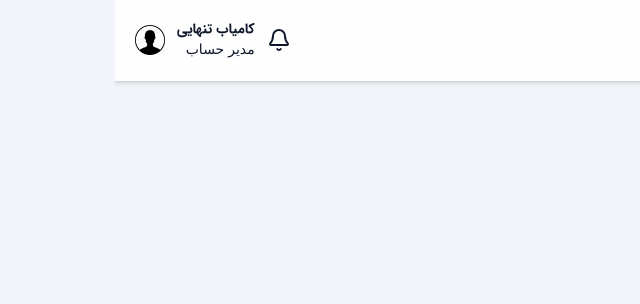
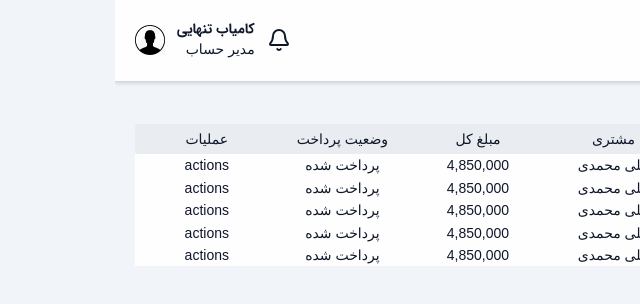
Before and after one commit to KamyabT/forooshyar, a Next.js app: page /invoices in a window 1280 px wide. Shown: the top 304 px of the page, without its empty margins (640-1280 px from the left). Built offline with nearby package versions, Linux system fonts and the light colour scheme; a web font is replaced by a local one.

Commit message:
working on not found page and loading and building invoices list and dynamic routes

```diff
--- /dev/null
+++ b/src/app/(dashboard)/invoices/[invoiceId]/error.tsx
@@ -0,0 +1,16 @@
+"use client";
+
+type ErrorProps = {
+  error: Error & { digest?: string };
+  reset: () => void;
+};
+
+export default function Error({ error, reset }: ErrorProps) {
+  return (
+    <div>
+      <h2>Something went wrong!</h2>
+      <p>{error.message}</p>
+      <button onClick={() => reset()}>Try again</button>
+    </div>
+  );
+}
--- /dev/null
+++ b/src/app/(dashboard)/invoices/[invoiceId]/loading.tsx
@@ -0,0 +1,3 @@
+export default function Loading() {
+  return <div>loading invoice data</div>;
+}
--- a/src/app/(dashboard)/invoices/[invoiceId]/page.tsx
+++ b/src/app/(dashboard)/invoices/[invoiceId]/page.tsx
@@ -63,15 +63,16 @@ const invoices = [
 export default async function page({ params }) {
   const { invoiceId } = await params;
 
+  await new Promise((resolve) => setTimeout(resolve, 2000));
+
   console.log(invoiceId);
-
 
   const invoice = invoices.find((invoice) => {
     return invoice.id === Number(invoiceId);
   });
 
-  if (!invoice){
-    notFound()
+  if (!invoice) {
+    notFound();
   }
 
   console.log(invoice);
--- /dev/null
+++ b/src/app/(dashboard)/invoices/layout.tsx
@@ -0,0 +1,11 @@
+export default function layout({
+  children,
+}: Readonly<{
+  children: React.ReactNode;
+}>) {
+  return (
+    <main>
+      <div>{children}</div>
+    </main>
+  );
+}
--- a/src/app/(dashboard)/invoices/page.tsx
+++ b/src/app/(dashboard)/invoices/page.tsx
@@ -1,9 +1,16 @@
 import type { Metadata } from "next";
+
+import InvoicesList from "@/components/invoice/invoicesList";
 
 export const metadata: Metadata = {
   title: "Invoices",
 };
 
 export default function InvoicesPage() {
-  return <div>Invoices Page</div>;
+  return (
+    <>
+      <section>bills management</section>
+      <InvoicesList />
+    </>
+  );
 }
--- a/src/app/globals.css
+++ b/src/app/globals.css
@@ -3,6 +3,7 @@
 :root {
   --background: #fefefe;
   --foreground: #0f172a;
+  --background-secondary: #e9ecf0;
 
   --surface: #ffffff;
   --surface-secondary: #f1f5f9;
@@ -35,6 +36,8 @@
 
 @theme {
   --color-background: var(--background);
+  --color-background-secondary: var(--background-secondary);
+
   --color-foreground: var(--foreground);
 
   --color-surface: var(--surface);
@@ -124,8 +127,6 @@ select {
   font-family: inherit;
 }
 
-
-
 /* Chrome, Safari, Edge, Opera */
 input::-webkit-outer-spin-button,
 input::-webkit-inner-spin-button {
@@ -134,6 +135,6 @@ input::-webkit-inner-spin-button {
 }
 
 /* Firefox */
-input[type=number] {
+input[type="number"] {
   -moz-appearance: textfield;
 }
--- /dev/null
+++ b/src/components/invoice/SearchInvoices.tsx
@@ -0,0 +1,7 @@
+import React from 'react'
+
+export default function SearchInvoices() {
+  return (
+    <div>SearchInvoices</div>
+  )
+}
--- /dev/null
+++ b/src/components/invoice/invoicesList.tsx
@@ -0,0 +1,66 @@
+export default function InvoicesList() {
+  return (
+    <div>
+      <div className="grid grid-cols-[25px_repeat(7,minmax(0,1fr))] gap-2 px-2 bg-background-secondary rounded py-1">
+        <div className="flex items-center justify-center">#</div>
+        <div className="flex items-center justify-center">شماره فاکتور</div>
+        <div className="flex items-center justify-center">تاریخ صدور</div>
+        <div className="flex items-center justify-center">تاریخ پرداخت</div>
+        <div className="flex items-center justify-center">مشتری</div>
+        <div className="flex items-center justify-center">مبلغ کل</div>
+        <div className="flex items-center justify-center">وضعیت پرداخت</div>
+        <div className="flex items-center justify-center">عملیات</div>
+      </div>
+      <div className="grid grid-cols-[25px_repeat(7,minmax(0,1fr))] gap-2 px-2 bg-background">
+        <div className="text-center">1</div>
+        <div className="text-center">INV-1403-001</div>
+        <div className="text-center">1403/06/21</div>
+        <div className="text-center">1403/06/23</div>
+        <div className="text-center">علی محمدی</div>
+        <div className="text-center">4,850,000</div>
+        <div className="text-center">پرداخت شده</div>
+        <div className="text-center">actions</div>
+      </div>
+      <div className="grid grid-cols-[25px_repeat(7,minmax(0,1fr))] gap-2 px-2 bg-background">
+        <div className="text-center">1</div>
+        <div className="text-center">INV-1403-001</div>
+        <div className="text-center">1403/06/21</div>
+        <div className="text-center">1403/06/23</div>
+        <div className="text-center">علی محمدی</div>
+        <div className="text-center">4,850,000</div>
+        <div className="text-center">پرداخت شده</div>
+        <div className="text-center">actions</div>
+      </div>
+      <div className="grid grid-cols-[25px_repeat(7,minmax(0,1fr))] gap-2 px-2 bg-background">
+        <div className="text-center">1</div>
+        <div className="text-center">INV-1403-001</div>
+        <div className="text-center">1403/06/21</div>
+        <div className="text-center">1403/06/23</div>
+        <div className="text-center">علی محمدی</div>
+        <div className="text-center">4,850,000</div>
+        <div className="text-center">پرداخت شده</div>
+        <div className="text-center">actions</div>
+      </div>
+      <div className="grid grid-cols-[25px_repeat(7,minmax(0,1fr))] gap-2 px-2 bg-background">
+        <div className="text-center">1</div>
+        <div className="text-center">INV-1403-001</div>
+        <div className="text-center">1403/06/21</div>
+        <div className="text-center">1403/06/23</div>
+        <div className="text-center">علی محمدی</div>
+        <div className="text-center">4,850,000</div>
+        <div className="text-center">پرداخت شده</div>
+        <div className="text-center">actions</div>
+      </div>
+      <div className="grid grid-cols-[25px_repeat(7,minmax(0,1fr))] gap-2 px-2 bg-background">
+        <div className="text-center">1</div>
+        <div className="text-center">INV-1403-001</div>
+        <div className="text-center">1403/06/21</div>
+        <div className="text-center">1403/06/23</div>
+        <div className="text-center">علی محمدی</div>
+        <div className="text-center">4,850,000</div>
+        <div className="text-center">پرداخت شده</div>
+        <div className="text-center">actions</div>
+      </div>
+    </div>
+  );
+}
--- a/tsconfig.json
+++ b/tsconfig.json
@@ -29,6 +29,6 @@
     ".next/types/**/*.ts",
     ".next/dev/types/**/*.ts",
     "**/*.mts"
-  ],
+, "src/app/(dashboard)/invoices/[invoiceId]/loading.tsx"  ],
   "exclude": ["node_modules"]
 }
```
